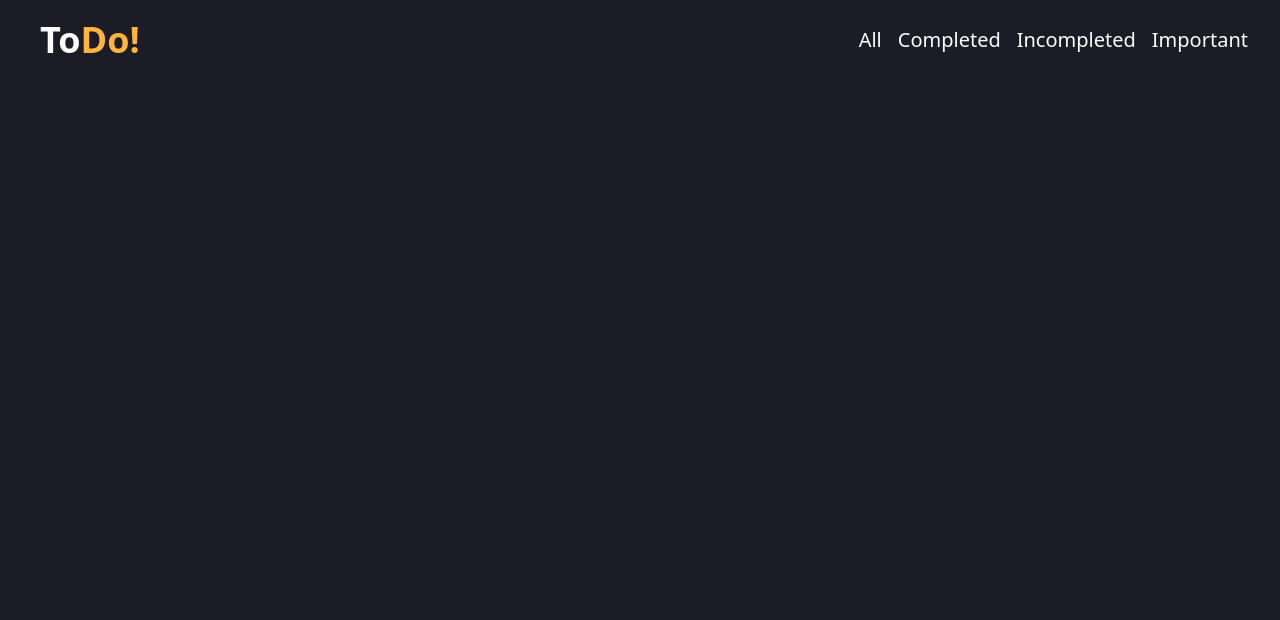
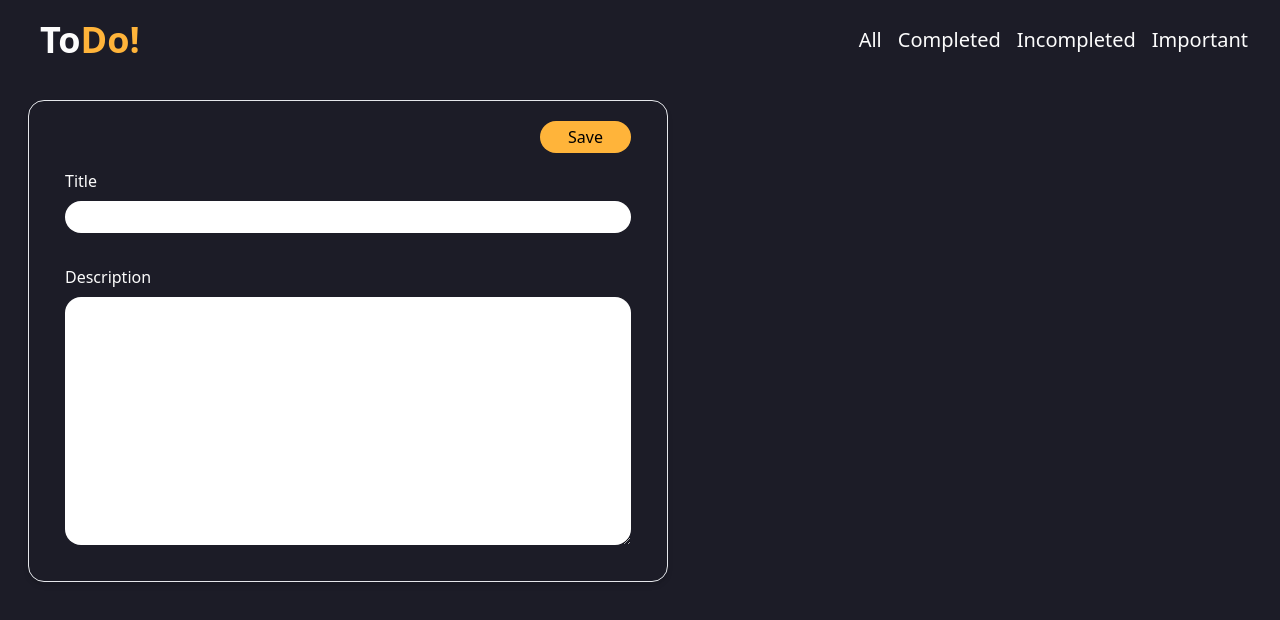
Before and after one commit to Mecshi/todo-app, a React (Vite) app: page / in a window 1280 px wide. Shown: the top 620 px of the page. Built offline with nearby package versions, Linux system fonts and the light colour scheme.

Commit message:
feat: Add new component for Form

```diff
--- a/src/App.jsx
+++ b/src/App.jsx
@@ -1,9 +1,11 @@
+import { Form } from './components/Form'
 import { NavBar } from './components/NavBar'
 
 const App = () => {
   return (
     <div>
       <NavBar />
+      <Form />
     </div>
   )
 }
```
